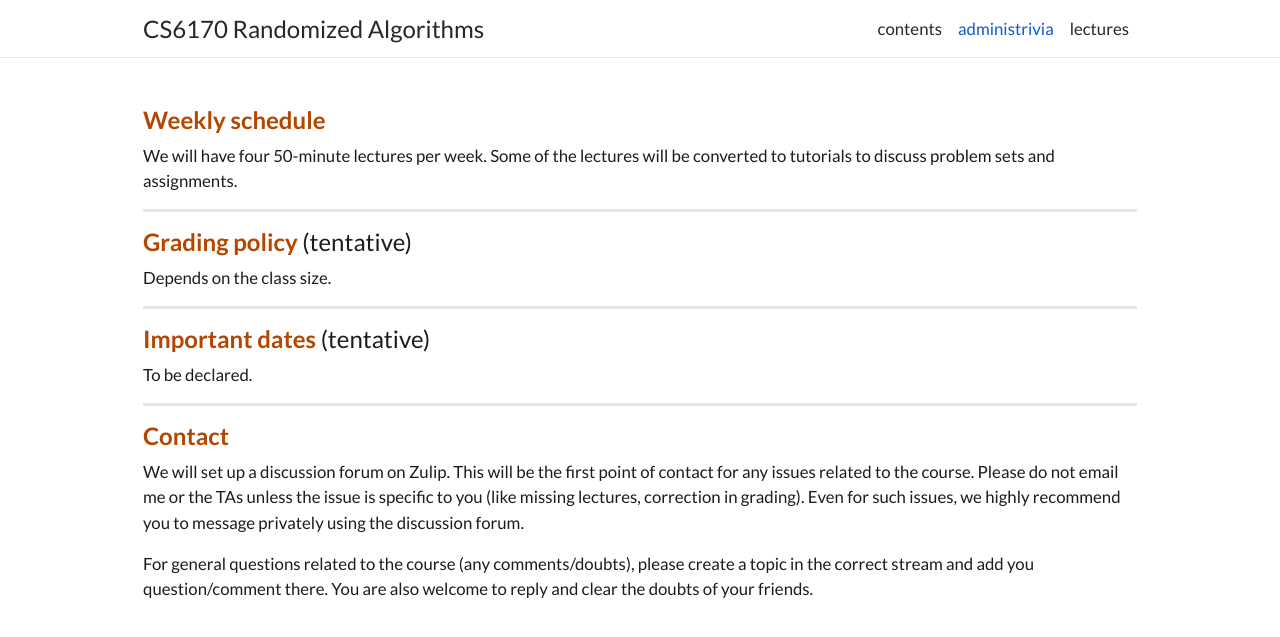
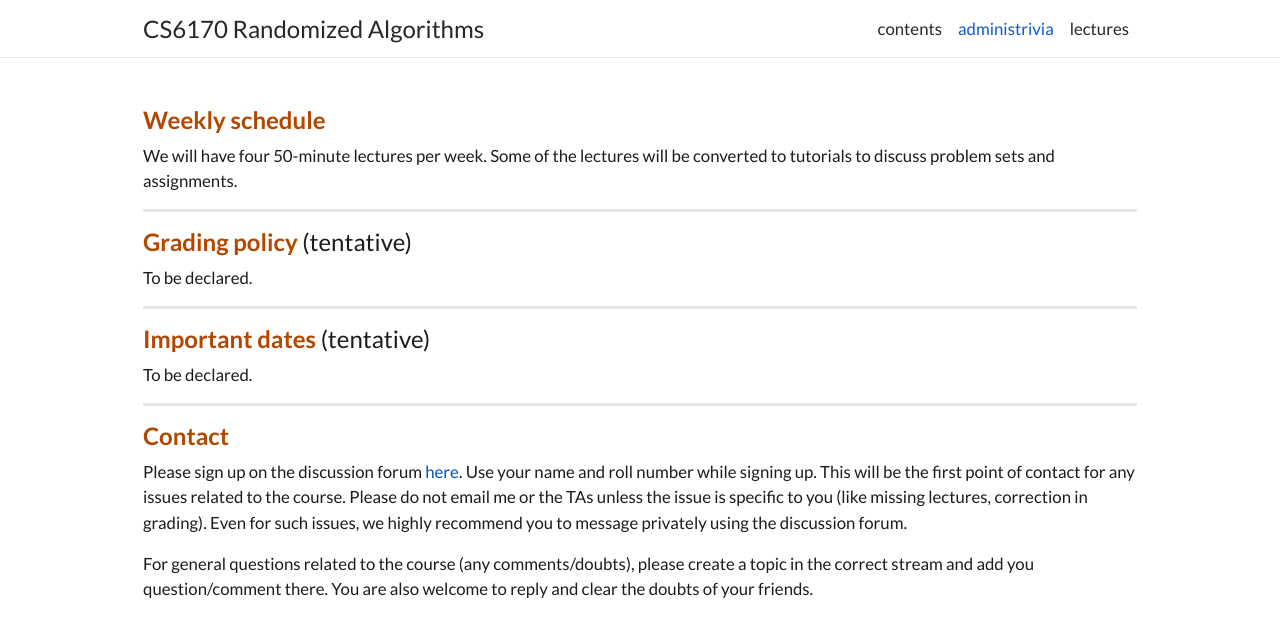
Before and after one commit to yaduvasudev/6170-23, a Jekyll site: the page built from _pages/admin.md, in a window 1280 px wide. Shown: the top 637 px of the page. Built offline with Jekyll 4.4.1, drawn with Linux system fonts in a browser that asks for light colours; comment, search, counter and statistics services are not loaded; a style sheet for code colours, icons or effects is not loaded.

Commit message:
cs6170-23 page first look

```diff
--- a/_pages/admin.md
+++ b/_pages/admin.md
@@ -14,7 +14,7 @@ We will have four 50-minute lectures per week. Some of the lectures will be conv
 
 #### **Grading policy** (tentative)
 
-Depends on the class size.
+To be declared.
 
 ---
 
@@ -26,6 +26,6 @@ To be declared.
 
 #### **Contact**
 
-We will set up a discussion forum on Zulip. This will be the first point of contact for any issues related to the course. Please do not email me or the TAs unless the issue is specific to you (like missing lectures, correction in grading). Even for such issues, we highly recommend you to message privately using the discussion forum.
+Please sign up on the discussion forum [here](https://cs6170-23.zulipchat.com/join/fvb4pqkzerlk3bsic7mqrbbl/). Use your name and roll number while signing up. This will be the first point of contact for any issues related to the course. Please do not email me or the TAs unless the issue is specific to you (like missing lectures, correction in grading). Even for such issues, we highly recommend you to message privately using the discussion forum.
 
 For general questions related to the course (any comments/doubts), please create a topic in the correct stream and add you question/comment there. You are also welcome to reply and clear the doubts of your friends.
```
Also changed, not shown: _pages/about.md (+2 -2 lines), _pages/contents.md (+2 -1 lines), 4 other files.
